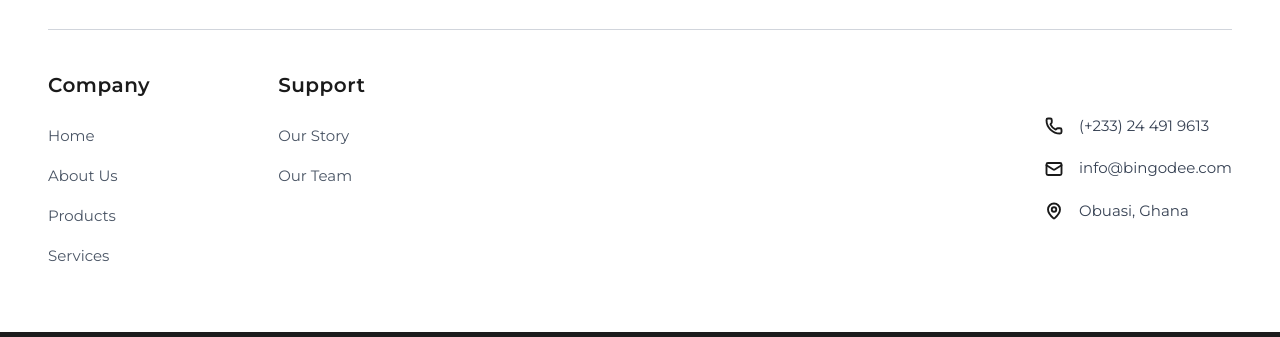
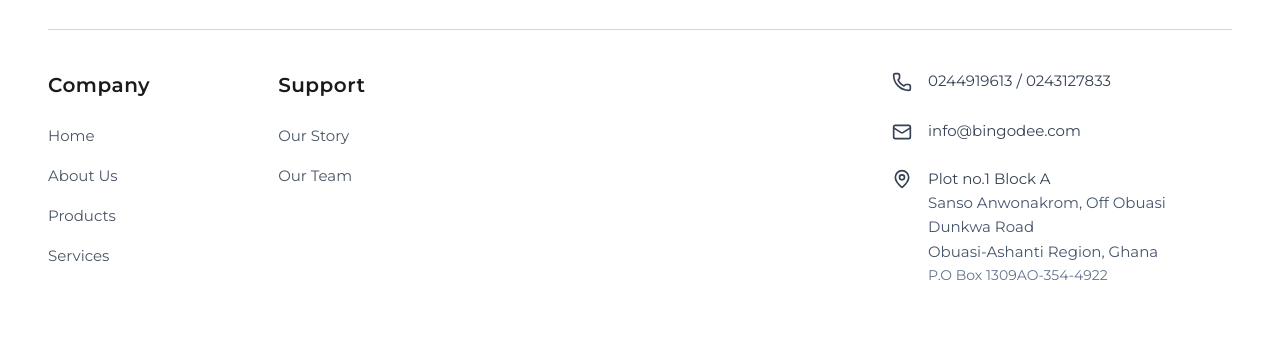
Before and after one commit to Sophianx234/bingodee, a Next.js app: page / in a window 1280 px wide. Shown: the part 6317-6654 px from the top of the page. Built offline with nearby package versions, Linux system fonts and the light colour scheme.

Commit message:
style: redesign footer contact information layout

```diff
--- a/components/AboutStorySection.tsx
+++ b/components/AboutStorySection.tsx
@@ -8,14 +8,14 @@ export default function AboutStorySection() {
         {/* Left Side: Image with Geometric Cut */}
         <div className="w-full max-w-[500px] md:max-w-none md:w-[60%] lg:w-[50%] aspect-[4/3] md:aspect-auto md:h-[21rem] lg:h-[25rem] relative group mx-auto md:mx-0">
           <div
-            className="absolute top-0 left-0 w-full h-full bg-gray-100 shadow-xl transition-transform duration-700 group-hover:scale-[1.02]"
+            className="absolute top-0 left-0 w-full h-full bg-gray-100 shadow-xl transition-transform duration-700 "
             style={{
               // Top-left: square, Top-right: cut, Bottom-right: square, Bottom-left: cut
               clipPath: 'polygon(0% 0%, 80.8% 0%, 100% 26.6%, 100% 100%, 17.5% 100%, 0% 59.3%)'
             }}
           >
             <Image
-              src="/imgs/products/Gate%20Valves.jpg.jpeg"
+              src="/imgs/products/Knife Gate Valve (2).jpg.jpeg"
               alt="Our Story"
               fill sizes="(max-width: 768px) 100vw, (max-width: 1200px) 50vw, 33vw"
               style={{ objectFit: 'cover', objectPosition: 'center' }}
--- a/components/Footer.tsx
+++ b/components/Footer.tsx
@@ -77,18 +77,31 @@ export default function Footer() {
           </div>
 
           {/* Contact Info */}
-          <div className="flex flex-col space-y-5 justify-center mt-2 md:mt-0">
-            <div className="flex items-center text-gray-700">
-              <Phone className="w-[18px] h-[18px] mr-4 text-[#1a1a1a]" strokeWidth={2.5} />
-              <span className="text-[15px]">(+233) 24 491 9613</span>
+          <div className="flex flex-col space-y-6 justify-center mt-2 md:mt-0 max-w-[340px]">
+            <div className="flex items-start text-gray-700">
+              <Phone className="w-[20px] h-[20px] mr-4 mt-0.5  shrink-0" strokeWidth={2} />
+              <div className="flex  gap-1 space-y-1">
+                <span className="text-[15px] hover:text-primary transition-colors cursor-pointer">0244919613</span>/
+                <span className="text-[15px] hover:text-primary transition-colors cursor-pointer"> 0243127833</span>
+              </div>
             </div>
-            <div className="flex items-center text-gray-700">
-              <Mail className="w-[18px] h-[18px] mr-4 text-[#1a1a1a]" strokeWidth={2.5} />
-              <span className="text-[15px]">info@bingodee.com</span>
+
+            <div className="flex items-start text-gray-700">
+              <Mail className="w-[20px] h-[20px] mr-4 mt-0.5  shrink-0" strokeWidth={2} />
+              <a href="mailto:info@bingodee.com" className="text-[15px] hover:text-primary transition-colors">
+                info@bingodee.com
+              </a>
             </div>
-            <div className="flex items-center text-gray-700">
-              <MapPin className="w-[18px] h-[18px] mr-4 text-[#1a1a1a]" strokeWidth={2.5} />
-              <span className="text-[15px]">Obuasi, Ghana</span>
+
+            <div className="flex items-start text-gray-700">
+              <MapPin className="w-[20px] h-[20px] mr-4 mt-0.5  shrink-0" strokeWidth={2} />
+              <div className="text-[15px] leading-relaxed flex flex-wrap">
+                <span className=" ">Plot no.1 Block A</span>
+                <span className="text-slate-600">Sanso Anwonakrom, Off Obuasi Dunkwa Road</span>
+                <span className="text-slate-600">Obuasi-Ashanti Region, Ghana</span>
+                <span className="text-[14px] text-slate-500">P.O Box 1309</span>
+                <span className="text-[14px] text-slate-500">AO-354-4922</span>
+              </div>
             </div>
           </div>
 
```
